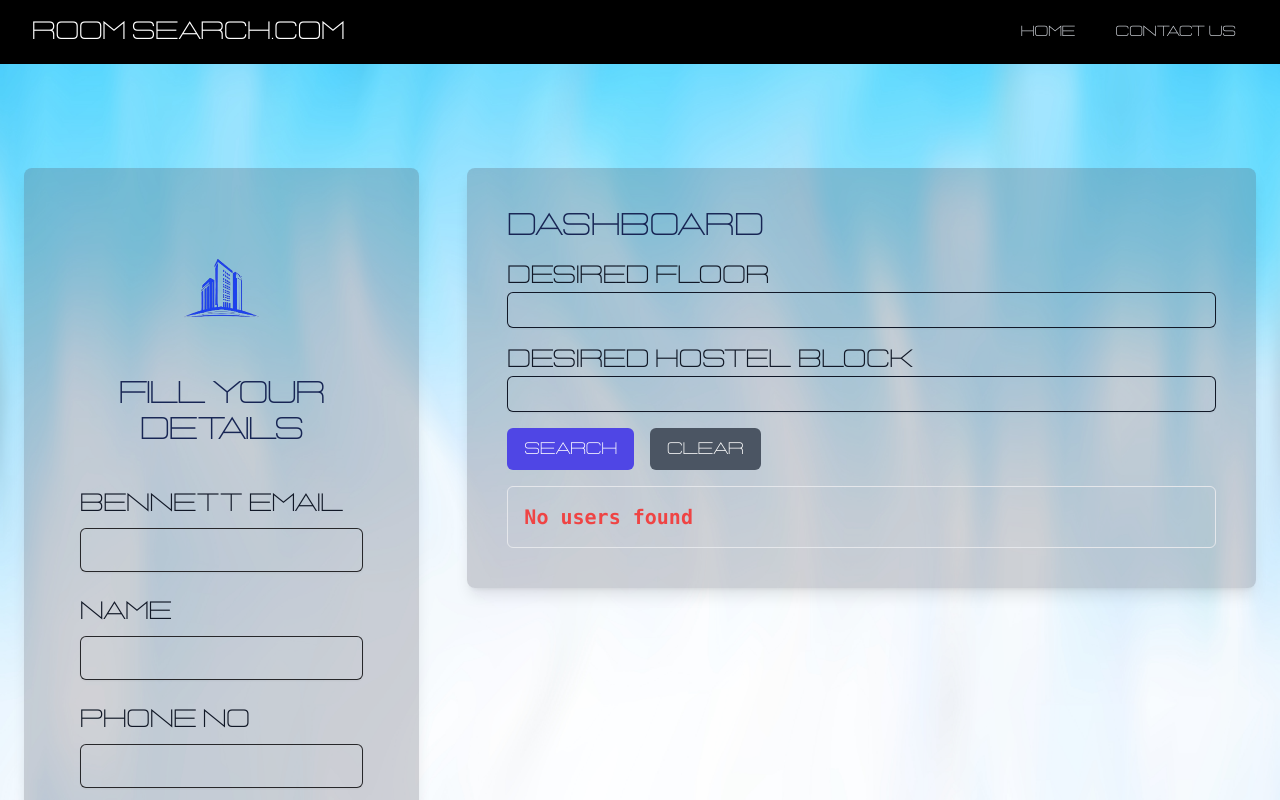
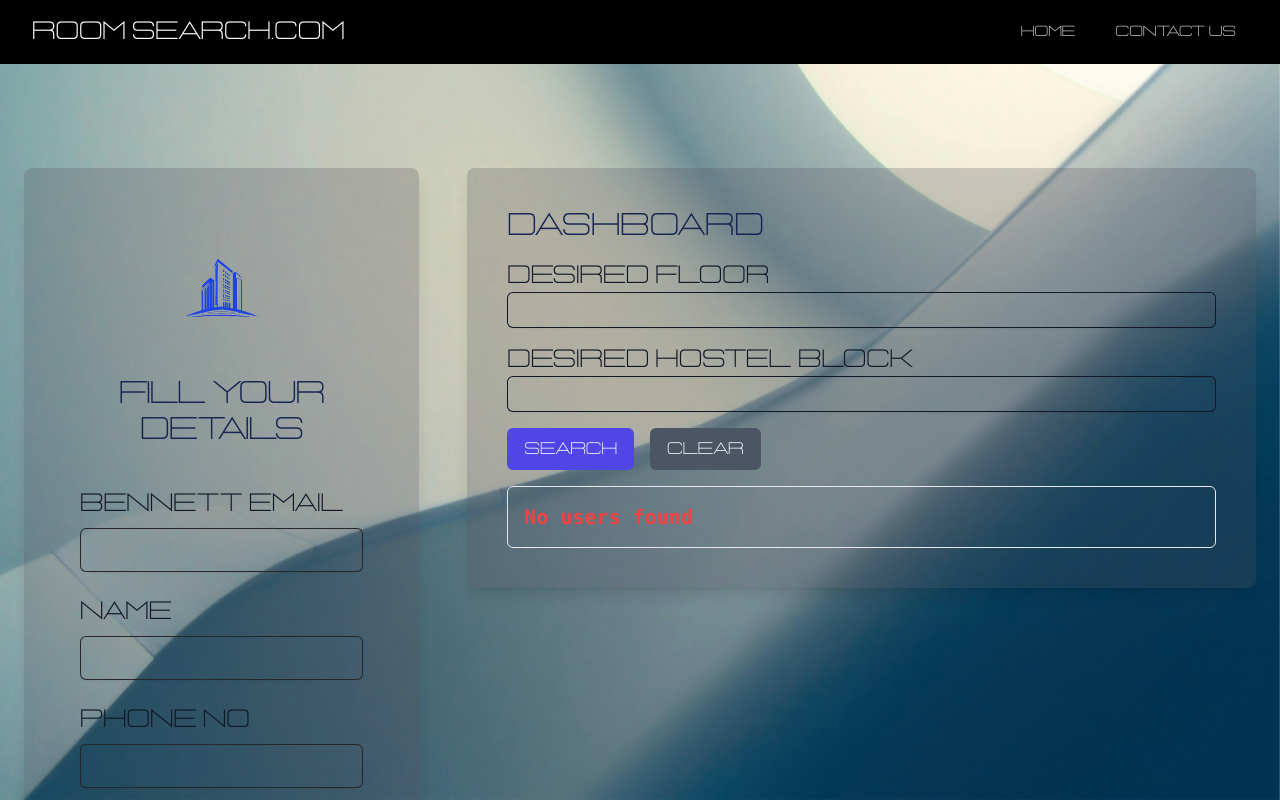
Before and after one commit to pprasoon1/uiroomsearch, a React (Vite) app in the folder frontend/: page /proceed in a window 1280 px wide. Shown: the top 800 px of the page. Built offline with nearby package versions, Linux system fonts and the light colour scheme.

Commit message:
Update Proceed.jsx

```diff
--- a/frontend/src/Pages/Proceed.jsx
+++ b/frontend/src/Pages/Proceed.jsx
@@ -17,7 +17,7 @@ const Proceed = () => {
       <div
         className='fixed top-0 left-0 w-full h-full bg-cover bg-center z-[-1]'
         style={{
-          backgroundImage: 'url(/bg4.jpg)',
+          backgroundImage: 'url(/bg1.jpg)',
           backgroundAttachment: 'fixed',
           backgroundRepeat: 'repeat',
           backgroundSize: 'cover'
```
